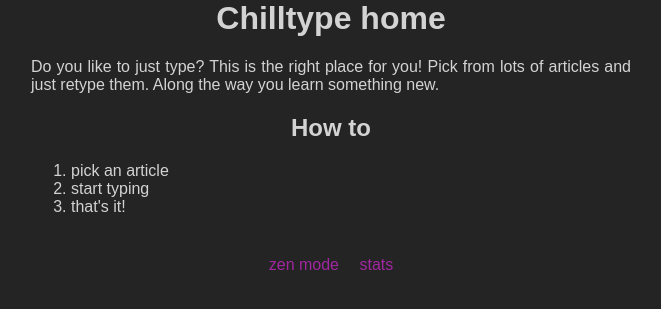
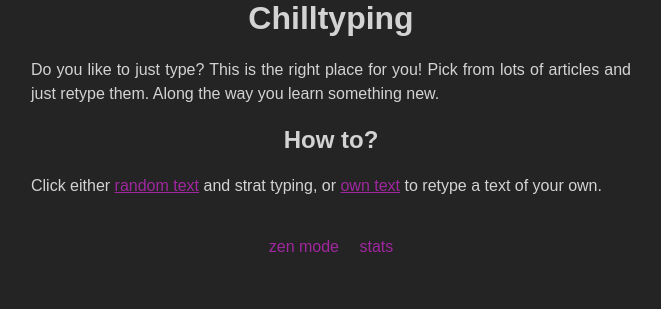
Before and after one commit to tomaspinter/chilltype, a PHP site: template views/home.php in a window 1280 px wide. Shown: the top 309 px of the page, without its empty margins (309-970 px from the left). Run offline with PHP 8.4, Linux system fonts and the light colour scheme; the template is opened without the code that fills it, so the values that code supplies are empty.

Commit message:
fixed own text type page; added close btn to stats; polished overall css

```diff
--- a/chilltype.css
+++ b/chilltype.css
@@ -1,6 +1,8 @@
 :root {
     --magentish: rgb(161, 39, 161);
-    --default_bg_color: #242424
+    --default_bg_color: #242424;
+    --secondary_bg_color: #181818;
+    --border_radius: 8px;
   }
 
 * {
@@ -34,6 +36,11 @@ nav, footer {
 
 p {
     text-align: justify;
+    line-height: 1.5;
+}
+
+button {
+    cursor: pointer;
 }
 
 nav > a, footer > button {
@@ -71,16 +78,22 @@ nav > a, footer > button {
     padding: 16px;
     width: 270px;
     z-index: 2;
-    background-color: var(--default_bg_color);
+    background-color: var(--secondary_bg_color);
+    border-radius: var(--border_radius);
+}
+
+#close_stats_btn {
+    background-color: var(--magentish);
+    border: none;
+    border-radius: var(--border_radius);
+    position: relative;
+    top: -10px;
+    left: -10px;
 }
 
 .stat_wrap > span:nth-child(1){
     width: 150px;
     display: inline-block;
-}
-
-#article_list > a {
-    display: block;
 }
 
 footer {
@@ -102,8 +115,8 @@ footer {
     height: 60%;
     padding: 8px;
     line-height: 1.5;
-    border-radius: 8px;
-    background-color: #181818;
+    border-radius: var(--border_radius);
+    background-color: var(--secondary_bg_color);
     color: gray;
     border: none;
 }
@@ -112,7 +125,7 @@ footer {
     background-color: var(--magentish);
     text-align: center;
     border: 1px solid var(--default_bg_color);
-    border-radius: 8px;
+    border-radius: var(--border_radius);
     padding: 4px;
     margin: auto;
     display: block
--- a/chilltype.js
+++ b/chilltype.js
@@ -8,7 +8,6 @@ let KEY_PRESSES = 0;
 let KEY_PRESSES_BEFORE = 0;
 let MISTAKES = 0;
 let TYPING_START_TIME;
-let IS_TYPING_ARTICLE = false;
 let IS_ZEN_MODE = false;
 
 const remove_multiple_spaces_from_text = (text) => {
@@ -40,7 +39,6 @@ const check_typed_letter_and_calculate_stats = (event) => {
     if (CHECKED_LETTER_NUMBER < LETTER_COUNT) {
         event.preventDefault()
         typed_letter = event.key;
-        console.log(CHECKED_LETTER_NUMBER);
         letter_el = _id('letter_' + CHECKED_LETTER_NUMBER);
         text_letter = letter_el.innerHTML;
         if (typed_letter == text_letter) {
@@ -102,17 +100,11 @@ const set_full_window_height = () => {
         document.body.style.height = window.innerHeight + 'px';
 }
 
-const go_type = () => {
+window.addEventListener('DOMContentLoaded', () => {
     if(_id('article') != null) {
-        IS_TYPING_ARTICLE = true;
         text_to_single_letters(get_random_text());
         launch_type_session();
     }
-}
-
-window.addEventListener('DOMContentLoaded', () => {
-    // set_full_window_height();
-    go_type();
 });
 
 const View = {
@@ -157,7 +149,7 @@ const View = {
 
     _exit_zen_mode_on_escape: (event) => {
         if(event.key == 'Escape') {
-            Toggle.zen_mode();
+            View.toggle.zen_mode();
         }
     },
 }
@@ -165,14 +157,14 @@ const View = {
 const type_own_text = () => {
     let text_field = _id('own_text_field')
     let text = text_field.value;
-    console.log(text);
     if (text.length > 0) {
         article_el = _id('pre_article');
         article_el.innerHTML = text;
         article_el.id = 'article'
         text_field.style.display = 'none';
         View.toggle.type_button();
-        go_type();
+        text_to_single_letters(text);
+        launch_type_session();
     }
 }
 
@@ -207,7 +199,6 @@ const type_again = () => {
     View.toggle.type_again_button();
 }
 
-
 // min and max included
 const rnd = (min, max) => Math.floor(Math.random() * (max - min + 1) + min)
 
--- a/index.php
+++ b/index.php
@@ -28,7 +28,7 @@ Flight::route('/type-your-own-text', function(){
     render_typing_page('own_text');
 });
 
-Flight::route('/random-text', function(){
+Flight::route('/type-random-text', function(){
     render_typing_page('random_text');
 });
 
--- a/views/_nav.php
+++ b/views/_nav.php
@@ -1,7 +1,7 @@
 <nav id="nav_main">
     <a href="/home">home</a>
     <!-- <a href="/articles">articles</a> -->
-    <a href="/random-text">random text</a>
+    <a href="/type-random-text">random text</a>
     <a href="/type-your-own-text">own text</a>
     <a href='/about'>about</a>
     <a href="https://www.paypal.com/paypalme/tomaspinter/5" target="_blank">support</a>
--- a/views/_stats.php
+++ b/views/_stats.php
@@ -1,6 +1,6 @@
 <div id="stats" class="hidden">
     <div class="stat_wrap">
-        <span></span><span id="close stats"><button onclick="View.toggle.stats();">&#x2715</button></span>
+        <span><button id="close_stats_btn" onclick="View.toggle.stats();">&#x2715</button></span><span></span>
     </div>
     <div class="stat_wrap">
         <span>overall wpm:</span><span id="overall_wpm">0</span>
--- a/views/about.php
+++ b/views/about.php
@@ -4,6 +4,6 @@
 
 <p>The texts are mostly snippets from <a href='https://www.wikipedia.org/' target='_blank'>Wikipedia</a>.</p>
 
-<p>If you enjoy this site I would really appretiate a bit of <a href="https://www.paypal.com/paypalme/tomaspinter/5" target='_blank'>support</a>. If you have any comments or questions drop me a note under: tomaspinter (at) gmail (dot) com.</p>
+<p>If you enjoy this site I would really appretiate your <a href="https://www.paypal.com/paypalme/tomaspinter/5" target='_blank'>support</a>. If you have any comments or questions drop me a note under: tomaspinter (at) gmail (dot) com.</p>
 
 <p>Have a nice day!</p>
--- a/views/home.php
+++ b/views/home.php
@@ -1,9 +1,5 @@
-<h1>Chilltype home</h1>
+<h1>Chilltyping</h1>
 
 <p>Do you like to just type? This is the right place for you! Pick from lots of articles and just retype them. Along the way you learn something new.</p>
-<h2>How to</h2>
-<ol>
-    <li>pick an article</li>
-    <li>start typing</li>
-    <li>that's it!</li>
-</ol>
+<h2>How to?</h2>
+<p>Click either <a href='/type-random-text'>random text</a> and strat typing, or <a href='/type-your-own-text'>own text</a> to retype a text of your own.</p>
```
Also changed, not shown: how_much.html (deleted, +0 -9 lines), views/articles.php (deleted, +0 -8 lines), texts.js.
